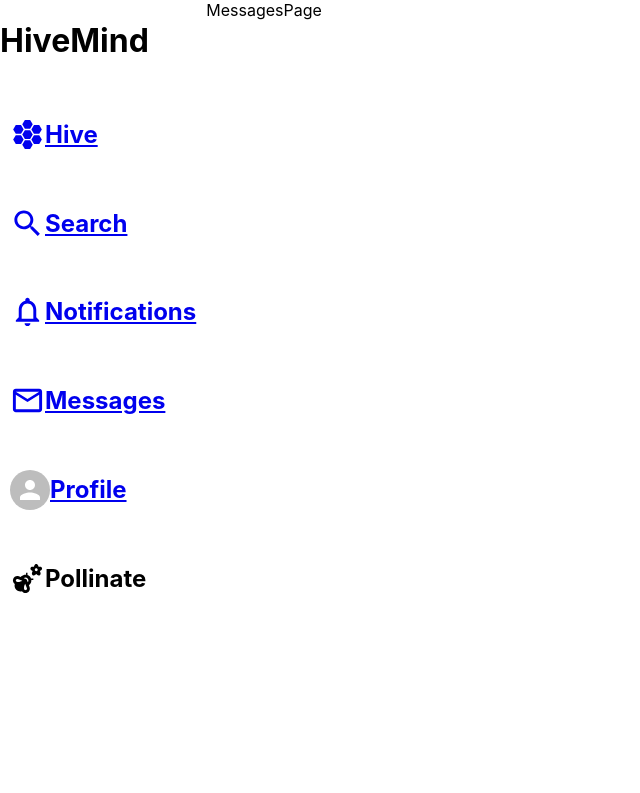
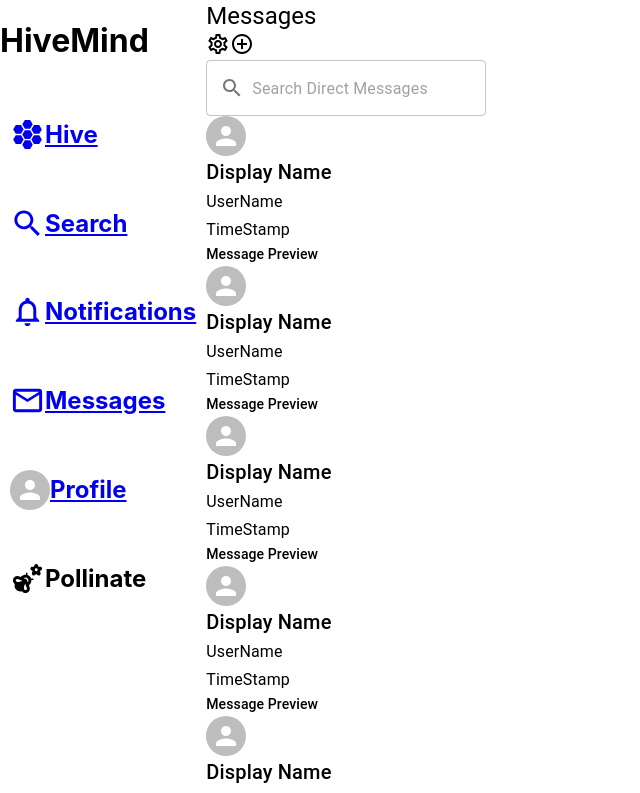
Before and after one commit to jck510/HiveMind, a React (Create React App) app: page /messages in a window 1280 px wide. Shown: the top 793 px of the page, without its empty margins (0-640 px from the left). Built offline with nearby package versions, Linux system fonts and the light colour scheme.

Commit message:
Populated the messages section

```diff
--- /dev/null
+++ b/src/components/ConversationOption.js
@@ -0,0 +1,23 @@
+import { Avatar, Typography } from '@mui/material'
+import React from 'react'
+
+const ConversationOption = () => {
+  return (
+    <div className='conversation-option-div'>
+        <Avatar />
+
+        <div className='conversation-option-content-div'>
+            <div className='conversation-option-content-header-div'>
+                <Typography variant='h6'>Display Name</Typography>
+                <Typography variant='subtitle1'>UserName</Typography>
+                <Typography variant='subtitle1'>TimeStamp</Typography>
+            </div>
+
+            <Typography variant='subtitle2'>Message Preview</Typography>
+
+        </div>
+    </div>
+  )
+}
+
+export default ConversationOption
--- /dev/null
+++ b/src/components/MessageList.js
@@ -0,0 +1,17 @@
+import React from 'react'
+import ConversationOption from './ConversationOption';
+
+const MessageList = () => {
+
+    const conversations = [0,1,2,3,4,5,6,7,8];
+
+  return (
+    <div className='message-list-div'>
+        {conversations.map((conversation) => (
+            <ConversationOption />
+        ))}
+    </div>
+  )
+}
+
+export default MessageList
--- a/src/components/MessagesPage.js
+++ b/src/components/MessagesPage.js
@@ -1,8 +1,30 @@
+import { AddCircleOutline, Search, Settings, SettingsOutlined } from '@mui/icons-material'
+import { InputAdornment, TextField, Typography } from '@mui/material'
 import React from 'react'
+import MessageList from './MessageList'
 
 const MessagesPage = () => {
   return (
-    <div>MessagesPage</div>
+    <div className='messages-page-div'>
+      <div className='messages-page-header-div'>
+        <Typography variant='h5'>Messages</Typography>
+        <div className='messages-page-header-tools-div'>
+          <SettingsOutlined />
+          <AddCircleOutline />
+        </div>
+
+        <TextField variant='outlined' placeholder='Search Direct Messages' InputProps={{
+          startAdornment: (
+            <InputAdornment position='start'>
+              <Search />
+            </InputAdornment>
+          ),
+        }}/>
+      </div>
+
+      <MessageList />
+
+    </div>
   )
 }
 
```
